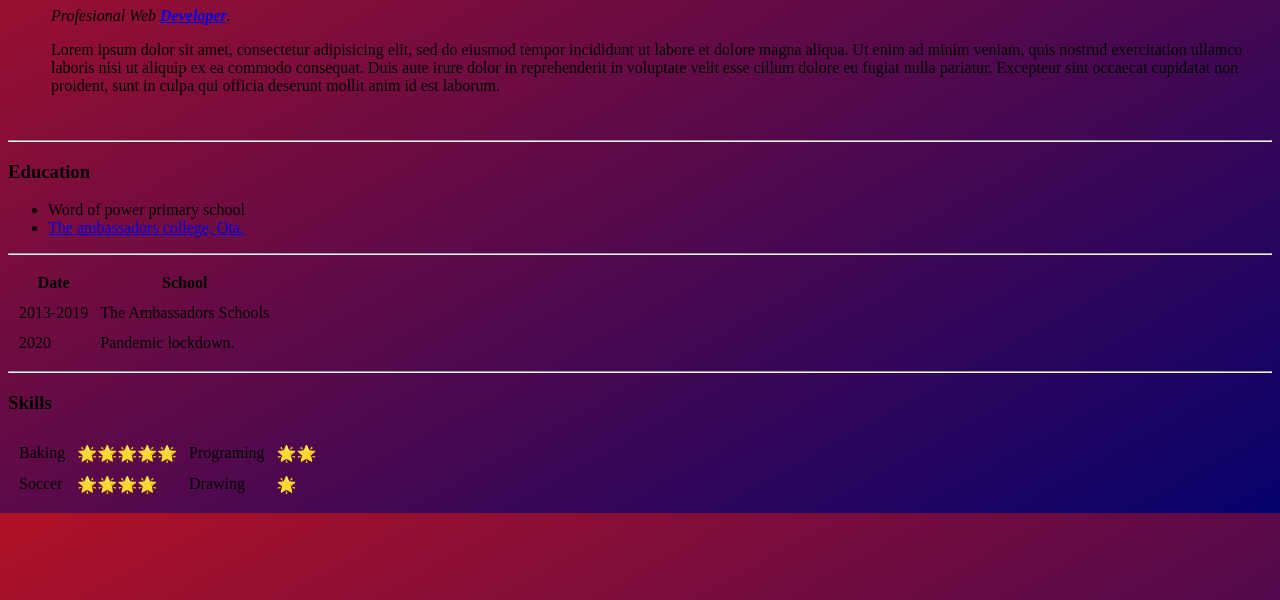
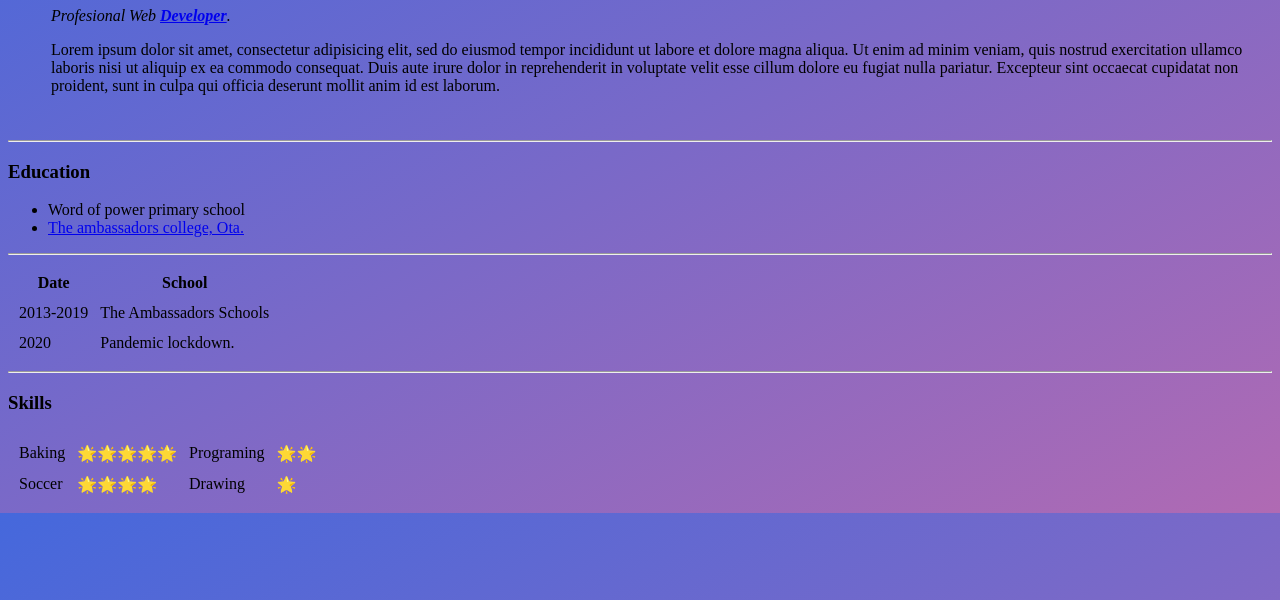
Before and after one commit to S-paul07/cv, a plain HTML site: page index.html in a window 1280 px wide. Shown: the part 200-800 px from the top of the page. Drawn offline with Linux system fonts and the light colour scheme.

Commit message:
Update index.html

```diff
--- a/index.html
+++ b/index.html
@@ -6,7 +6,7 @@
   <title>Samuel's personal site</title>
   <style>
     body {
-      background-image: linear-gradient(to bottom right, #b11226, #06026C);
+      background-image: linear-gradient(to bottom right, #4568dc, #b06ab3);
     }
   </style>
 </head>
```
